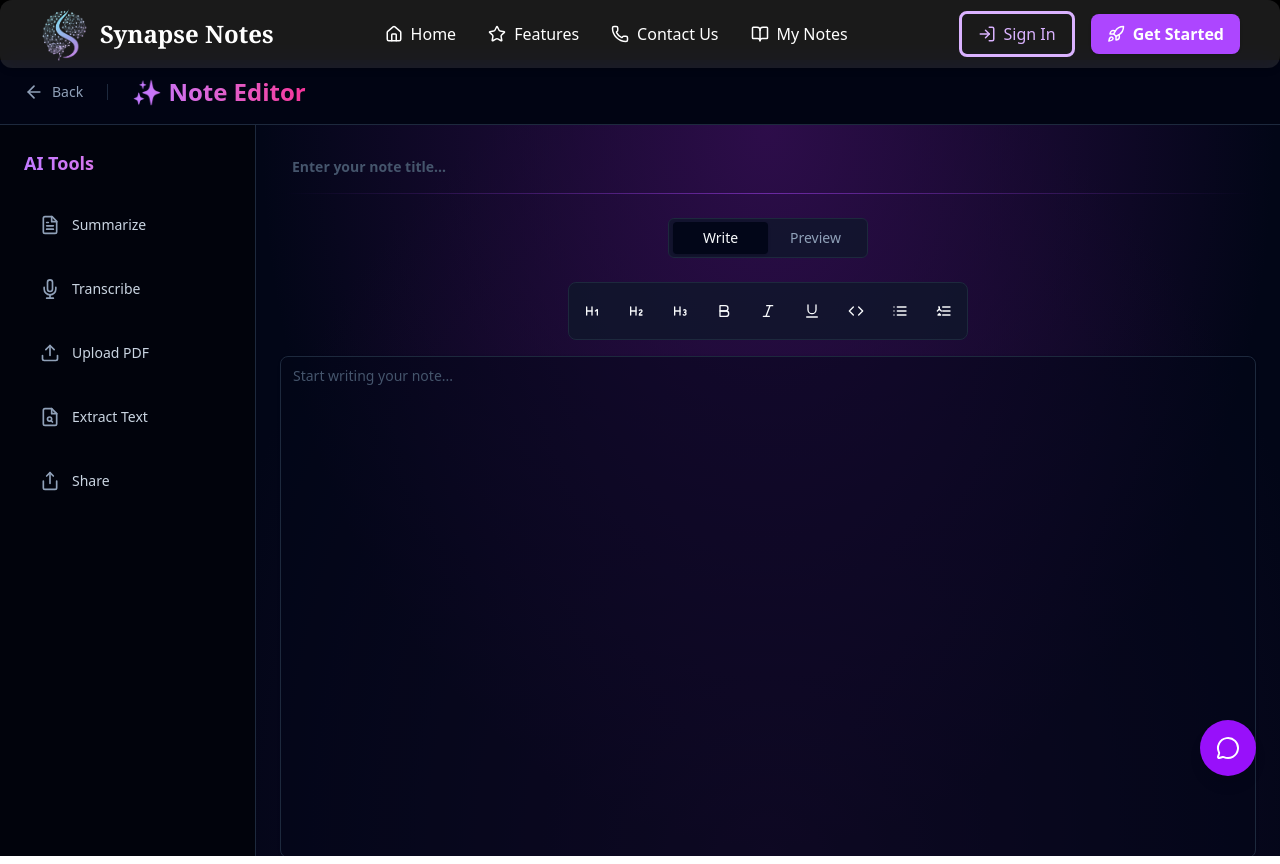
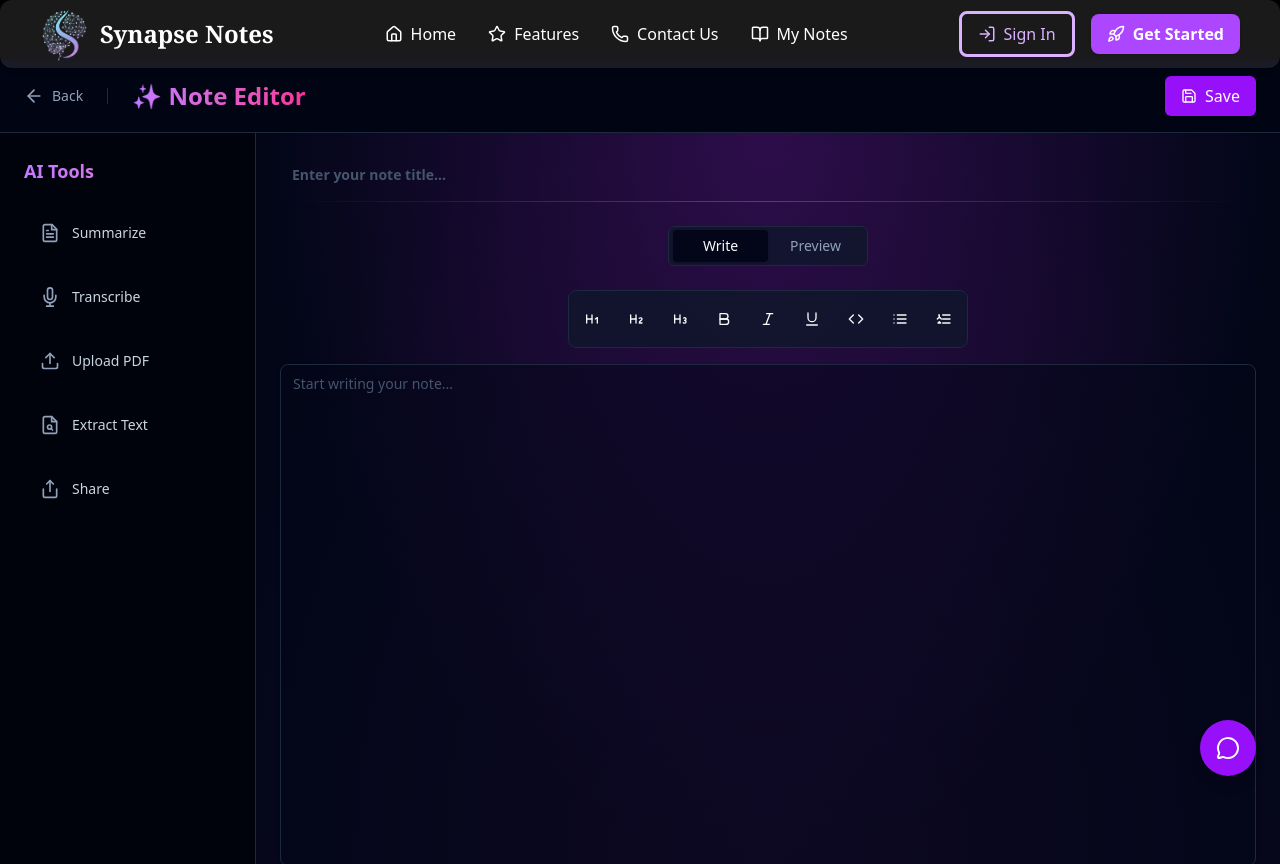
Before and after one commit to jaya-jha12/SynapseNotes, a React (Vite) app in the folder frontend/: page /noteeditor in a window 1280 px wide. Built offline with nearby package versions, Linux system fonts and the light colour scheme.

Commit message:
added save button for note editor

```diff
--- a/frontend/package.json
+++ b/frontend/package.json
@@ -15,6 +15,7 @@
     "lucide-react": "^0.542.0",
     "react": "^19.1.1",
     "react-dom": "^19.1.1",
+    "react-hot-toast": "^2.6.0",
     "react-router-dom": "^7.8.2",
     "react-scroll": "^1.9.3",
     "tailwindcss": "^4.1.12"
--- a/frontend/src/App.tsx
+++ b/frontend/src/App.tsx
@@ -4,8 +4,9 @@
 import { Landing } from './pages/Landing';
 import { Navbar } from "./components/Navbar";
 import { SignupSlider } from "./pages/Auth";
-import {MyNotes} from './pages/MyNotes';
+import { MyNotes } from './pages/MyNotes';
 import { NoteEditor } from "./pages/NoteEditor";
+import { Toaster } from "react-hot-toast";
 
 function App() {
 
@@ -19,6 +20,7 @@
       <Route path="/mynotes" element={<MyNotes />} />
       <Route path="/noteeditor" element={<NoteEditor />} />
     </Routes>
+    <Toaster position="bottom-right" toastOptions={{ duration: 3000 }} />
     </div>
     </BrowserRouter>
   )
--- a/frontend/src/pages/NoteEditor.tsx
+++ b/frontend/src/pages/NoteEditor.tsx
@@ -1,8 +1,9 @@
 import React, { useState, forwardRef, createContext, useContext, useRef, useEffect } from 'react';
 import { useNavigate } from 'react-router-dom';
-import { ArrowLeft,Heading1,Heading2,Heading3 } from "lucide-react";
+import { Save,ArrowLeft,Heading1,Heading2,Heading3 } from "lucide-react";
 import { ChatbotSidebar } from "../components/ChatbotSidebar";
 import { MessageCircle } from "lucide-react";
+import toast from "react-hot-toast";
 
 // --- TYPE DEFINITIONS ---
 type FCC<P = {}> = React.FC<React.PropsWithChildren<P>>;
@@ -131,6 +132,7 @@
     const [activeTab, setActiveTab] = useState('write');
     const textareaRef = useRef<HTMLTextAreaElement>(null);
     const [open, setOpen] = useState(false);
+    const [isSaving, setIsSaving] = useState(false);
     const navigate=useNavigate();
 
     const sidebarItems = [
@@ -152,6 +154,20 @@
         { icon: List, label: 'Bullet List', format: '• ' },
         { icon: ListOrdered, label: 'Numbered List', format: '1. ' },
     ];
+    const handleSave = async () => {
+      setIsSaving(true);
+
+      try {
+        // Simulate API save with timeout
+        await new Promise((resolve) => setTimeout(resolve, 1500));
+
+        toast.success("Note saved successfully!");
+      } catch (err) {
+        toast.error("Failed to save note.");
+      } finally {
+        setIsSaving(false);
+      }
+    };
 
     // --- Text Formatting Logic ---
     const handleFormat = (format: string) => {
@@ -237,6 +253,17 @@
                         </button>
                         <div className="h-4 w-px bg-slate-800" />
                         <h1 className="text-2xl font-bold bg-gradient-to-r from-purple-400 to-pink-500 bg-clip-text text-transparent">✨ Note Editor</h1>
+                        <div className="ml-auto flex">
+
+                          <button
+                            onClick={handleSave}
+                            disabled={isSaving}
+                            className="flex items-center gap-2 bg-purple-600 hover:bg-purple-700 text-white px-4 py-2 rounded-md shadow transition disabled:opacity-50"
+                          >
+                            <Save className="text-white w-4 h-4" />
+                            {isSaving ? "Saving..." : "Save"}
+                          </button>
+                        </div>
                     </div>
                 </div>
             </header>
```
Also changed, not shown: 2 other files (tests, documents, lock files or other folders).
